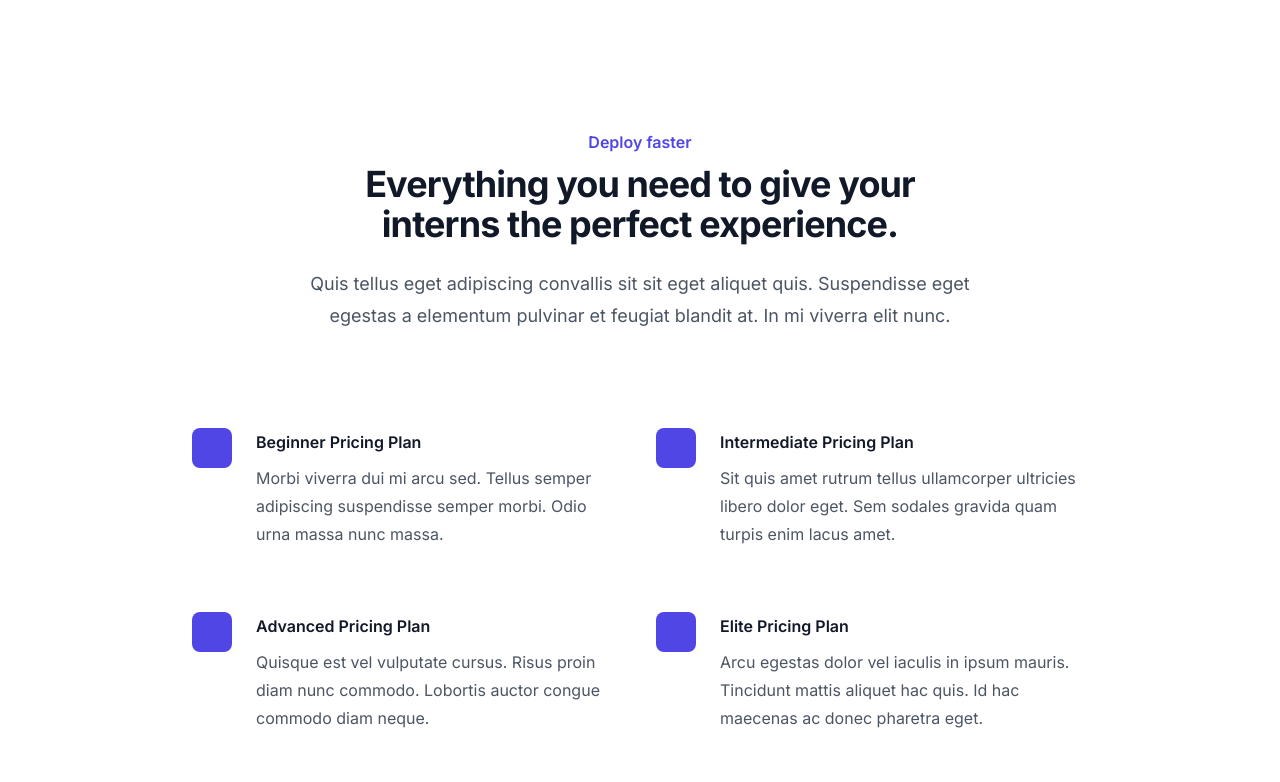
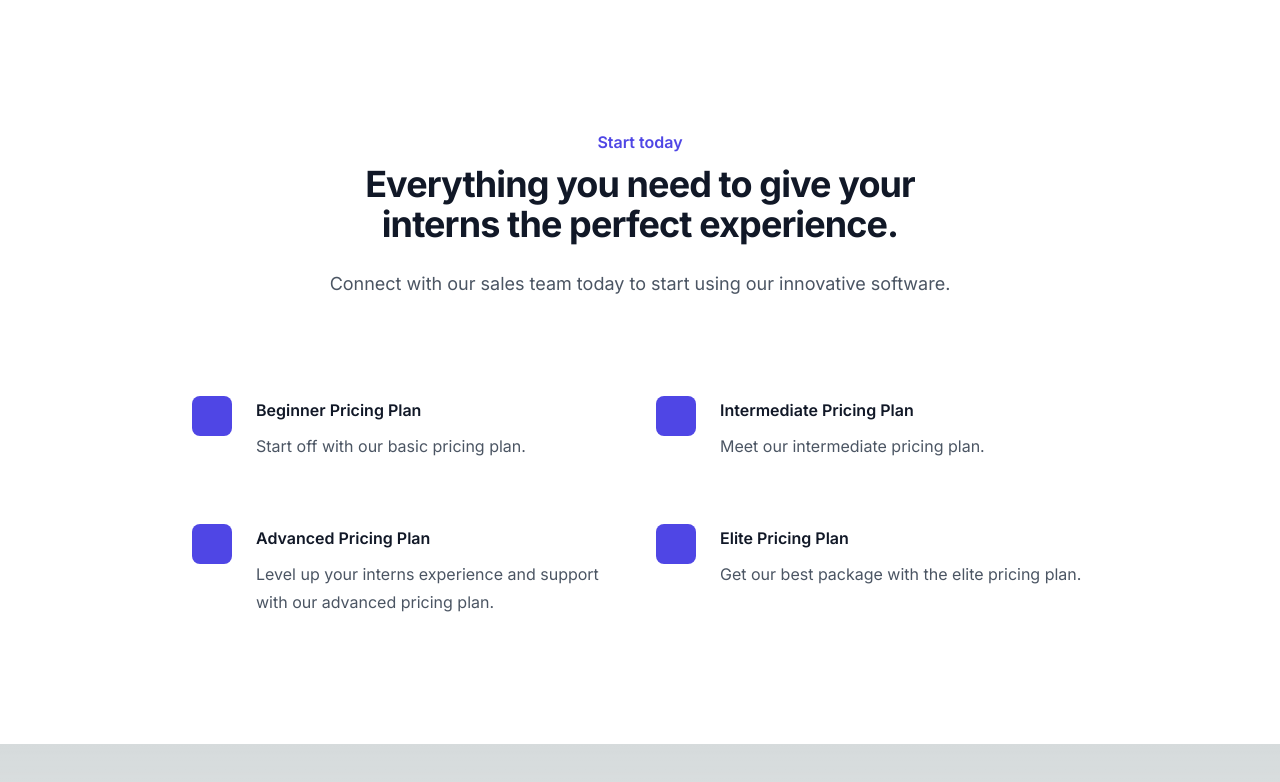
Before and after one commit to alexisDiaz-W/Findr, a Next.js app: page /PricingPage in a window 1280 px wide. Shown: the top 782 px of the page. Built offline with nearby package versions, Linux system fonts and the light colour scheme.

Commit message:
changed css, updated texts

```diff
--- a/app/CompanyPage/page.tsx
+++ b/app/CompanyPage/page.tsx
@@ -51,8 +51,8 @@ const people = [
             <div className="flex min-w-0 gap-x-4">
               <img className="h-12 w-12 flex-none rounded-full bg-gray-50" src={person.imageUrl} alt="" />
               <div className="min-w-0 flex-auto">
-                <p className="text-sm font-semibold leading-6 text-gray-900">{person.name}</p>
-                <p className="mt-1 truncate text-xs leading-5 text-gray-500">{person.email}</p>
+                <p className="text-xl font-semibold leading-6 text-gray-900">{person.name}</p>
+                <p className="mt-1 truncate text-sm leading-5 text-gray-600">{person.email}</p>
               </div>
             </div>
             <div className="hidden shrink-0 sm:flex sm:flex-col sm:items-end">
--- a/app/PricingPage/page.tsx
+++ b/app/PricingPage/page.tsx
@@ -16,22 +16,22 @@ const features = [
   {
     name: 'Beginner Pricing Plan',
     description:
-      'Morbi viverra dui mi arcu sed. Tellus semper adipiscing suspendisse semper morbi. Odio urna massa nunc massa.',
+      'Start off with our basic pricing plan.',
   },
   {
     name: 'Intermediate Pricing Plan',
     description:
-      'Sit quis amet rutrum tellus ullamcorper ultricies libero dolor eget. Sem sodales gravida quam turpis enim lacus amet.',
+      'Meet our intermediate pricing plan.',
   },
   {
     name: 'Advanced Pricing Plan',
     description:
-      'Quisque est vel vulputate cursus. Risus proin diam nunc commodo. Lobortis auctor congue commodo diam neque.',
+      'Level up your interns experience and support with our advanced pricing plan.',
   },
   {
     name: 'Elite Pricing Plan',
     description:
-      'Arcu egestas dolor vel iaculis in ipsum mauris. Tincidunt mattis aliquet hac quis. Id hac maecenas ac donec pharetra eget.',
+      'Get our best package with the elite pricing plan.',
   },
 ]
 
@@ -40,13 +40,12 @@ export default function Example() {
     <div className="bg-white py-24 sm:py-32">
       <div className="mx-auto max-w-7xl px-6 lg:px-8">
         <div className="mx-auto max-w-2xl lg:text-center">
-          <h2 className="text-base font-semibold leading-7 text-indigo-600">Deploy faster</h2>
+          <h2 className="text-base font-semibold leading-7 text-indigo-600">Start today</h2>
           <p className="mt-2 text-3xl font-bold tracking-tight text-gray-900 sm:text-4xl">
             Everything you need to give your interns the perfect experience.
           </p>
           <p className="mt-6 text-lg leading-8 text-gray-600">
-            Quis tellus eget adipiscing convallis sit sit eget aliquet quis. Suspendisse eget egestas a elementum
-            pulvinar et feugiat blandit at. In mi viverra elit nunc.
+            Connect with our sales team today to start using our innovative software.
           </p>
         </div>
         <div className="mx-auto mt-16 max-w-2xl sm:mt-20 lg:mt-24 lg:max-w-4xl">
--- a/app/globals.css
+++ b/app/globals.css
@@ -16,7 +16,7 @@ h1 {
   :root {
     --foreground-rgb: 255, 255, 255;
     --background-start-rgb: 100, 100, 255;
-    --background-end-rgb: 50, 50, 50;
+    --background-end-rgb: 255, 250, 250;
   }
 }
 
```
